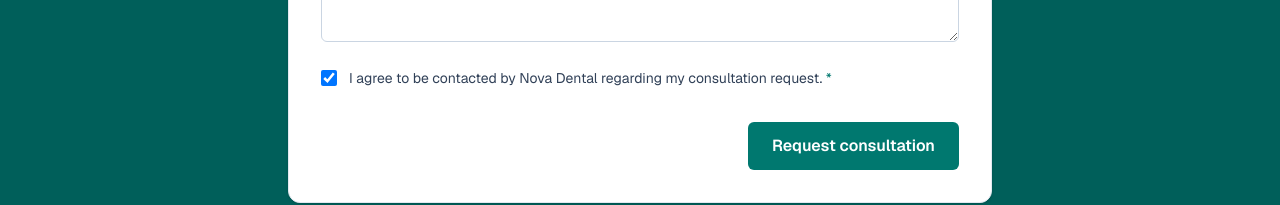
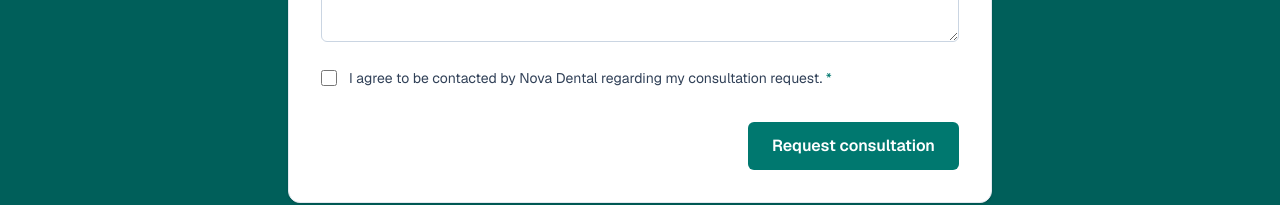
Before and after one commit to AyshaUrmi0/ai-leadflow, a Next.js app: page / in a window 1280 px wide. Shown: the part 3543-3748 px from the top of the page. Built offline with nearby package versions, Linux system fonts and the light colour scheme.

Commit message:
fix: require explicit lead consent

```diff
--- a/src/components/landing/lead-form.tsx
+++ b/src/components/landing/lead-form.tsx
@@ -5,17 +5,21 @@ import { leadSchema, serviceInterestOptions, type LeadInput } from "@/lib/valida
 
 type FormStatus = "idle" | "submitting" | "success" | "error";
 
-const initialFormState: LeadInput = {
+type LeadFormState = Omit<LeadInput, "consentGiven"> & {
+  consentGiven: boolean;
+};
+
+const initialFormState: LeadFormState = {
   name: "",
   email: "",
   phone: "",
   serviceInterest: undefined,
   message: "",
-  consentGiven: true,
+  consentGiven: false,
 };
 
 export function LeadForm() {
-  const [formData, setFormData] = useState<LeadInput>(initialFormState);
+  const [formData, setFormData] = useState<LeadFormState>(initialFormState);
   const [status, setStatus] = useState<FormStatus>("idle");
   const [fieldErrors, setFieldErrors] = useState<Record<string, string[]>>({});
   const [serverError, setServerError] = useState<string | null>(null);
@@ -83,14 +87,7 @@ export function LeadForm() {
 
       if (response.status === 201 && responseData.success) {
         setStatus("success");
-        setFormData({
-          name: "",
-          email: "",
-          phone: "",
-          serviceInterest: undefined,
-          message: "",
-          consentGiven: true,
-        });
+        setFormData(initialFormState);
       } else if (response.status === 400 && responseData.errors) {
         setFieldErrors(responseData.errors);
         setServerError(responseData.message || "Please fix the highlighted errors below.");
```
